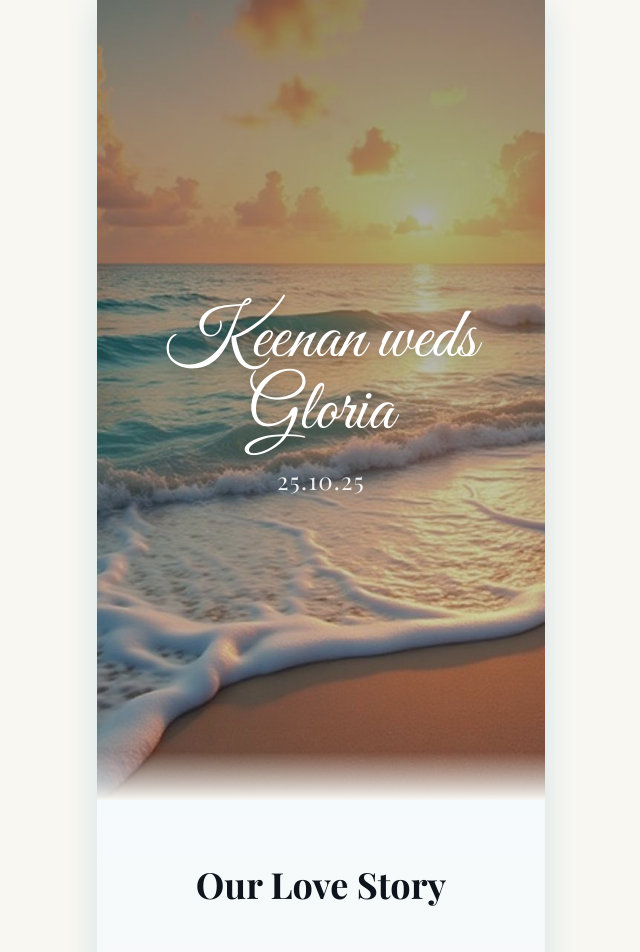
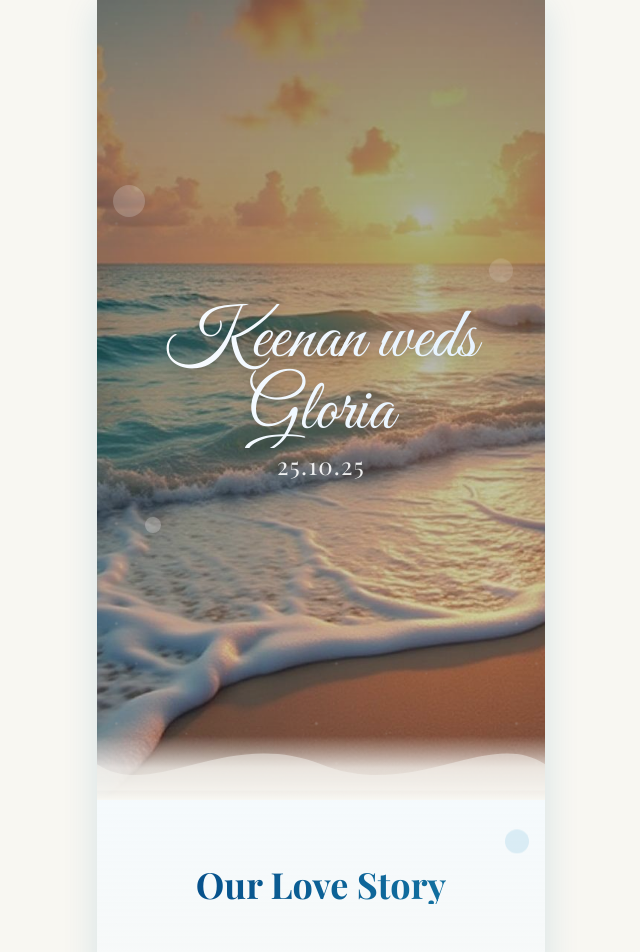
Before and after one commit to gloriacreator/ocean-whispers-invite, a React (Vite) app: page / in a window 1280 px wide. Shown: the top 952 px of the page, without its empty margins (319-959 px from the left). Built offline with nearby package versions, Linux system fonts and the light colour scheme; a web font is replaced by a local one.

Commit message:
Add more beach effects
Enhance the beach theme by adding more visual elements and effects to the wedding invitation.

```diff
--- a/src/components/wedding/Header.tsx
+++ b/src/components/wedding/Header.tsx
@@ -2,23 +2,41 @@ import beachBackground from '@/assets/beach-background.jpg';
 
 export const Header = () => {
   return (
-    <header className="relative h-screen bg-cover bg-center bg-no-repeat flex items-center justify-center"
+    <header className="relative h-screen bg-cover bg-center bg-no-repeat flex items-center justify-center beach-particles"
             style={{ backgroundImage: `url(${beachBackground})` }}>
-      {/* Overlay for text readability */}
+      {/* Overlay for text readability with enhanced beach gradient */}
       <div className="absolute inset-0 bg-gradient-overlay"></div>
+
+      {/* Floating wave elements */}
+      <div className="absolute top-1/4 left-4 w-8 h-8 rounded-full bg-white/20 animate-float" style={{animationDelay: '0s'}}></div>
+      <div className="absolute top-1/3 right-8 w-6 h-6 rounded-full bg-white/15 animate-float" style={{animationDelay: '1s'}}></div>
+      <div className="absolute bottom-1/3 left-12 w-4 h-4 rounded-full bg-white/25 animate-float" style={{animationDelay: '2s'}}></div>
+      <div className="absolute bottom-1/4 right-6 w-10 h-10 rounded-full bg-white/10 animate-wave" style={{animationDelay: '0.5s'}}></div>
 
       {/* Content */}
       <div className="relative z-10 text-center px-6 animate-fade-in">
-        <h1 className="font-great-vibes text-6xl md:text-7xl text-white mb-4 drop-shadow-lg">
+        <h1 className="font-great-vibes text-6xl md:text-7xl text-white mb-4 drop-shadow-lg animate-shimmer"
+            style={{
+              background: 'linear-gradient(90deg, #ffffff 0%, #e6f3ff 50%, #ffffff 100%)',
+              backgroundSize: '200% 100%',
+              WebkitBackgroundClip: 'text',
+              WebkitTextFillColor: 'transparent',
+              backgroundClip: 'text'
+            }}>
           Keenan weds Gloria
         </h1>
-        <p className="font-playfair text-xl md:text-2xl text-white/90 tracking-wider">
+        <p className="font-playfair text-xl md:text-2xl text-white/90 tracking-wider animate-float">
           25.10.25
         </p>
       </div>
 
-      {/* Decorative wave at bottom */}
-      <div className="absolute bottom-0 left-0 right-0 h-12 bg-gradient-to-t from-background to-transparent"></div>
+      {/* Enhanced decorative wave at bottom */}
+      <div className="absolute bottom-0 left-0 right-0 h-16 bg-gradient-to-t from-background via-background/80 to-transparent animate-wave">
+        <svg viewBox="0 0 1200 120" className="w-full h-full opacity-60">
+          <path d="m0,49.98C149.99,150 349.20,-50.00 599.74,49.98C850.27,149.98 1050.01,-50.00 1200.00,49.98L1200.00,120.00L0.00,120.00Z"
+                fill="hsl(var(--background))" opacity="0.8"/>
+        </svg>
+      </div>
     </header>
   );
 };
--- a/src/components/wedding/LoveStory.tsx
+++ b/src/components/wedding/LoveStory.tsx
@@ -57,12 +57,26 @@ export const LoveStory = () => {
   };
 
   return (
-    <section className="py-16 px-6 bg-gradient-beach">
-      <div className="text-center mb-12">
-        <h2 className="font-playfair text-4xl font-bold text-foreground mb-4">
+    <section className="py-16 px-6 bg-gradient-beach relative overflow-hidden">
+      {/* Beach particle overlay */}
+      <div className="absolute inset-0 beach-particles opacity-30"></div>
+
+      {/* Floating elements */}
+      <div className="absolute top-8 right-4 w-6 h-6 rounded-full bg-ocean-light/30 animate-float" style={{animationDelay: '1.5s'}}></div>
+      <div className="absolute bottom-12 left-8 w-4 h-4 rounded-full bg-sunset-coral/40 animate-wave" style={{animationDelay: '3s'}}></div>
+
+      <div className="text-center mb-12 relative z-10">
+        <h2 className="font-playfair text-4xl font-bold text-foreground mb-4 animate-shimmer"
+            style={{
+              background: 'linear-gradient(90deg, hsl(var(--ocean-deep)) 0%, hsl(var(--primary)) 50%, hsl(var(--ocean-deep)) 100%)',
+              backgroundSize: '200% 100%',
+              WebkitBackgroundClip: 'text',
+              WebkitTextFillColor: 'transparent',
+              backgroundClip: 'text'
+            }}>
           Our Love Story
         </h2>
-        <div className="w-20 h-1 bg-gradient-sunset mx-auto rounded-full"></div>
+        <div className="w-20 h-1 bg-gradient-sunset mx-auto rounded-full animate-wave"></div>
       </div>
 
       <div className="flex items-center justify-center gap-8 mb-8">
--- a/src/index.css
+++ b/src/index.css
@@ -147,6 +147,36 @@ All colors MUST be HSL for theming support.
     animation: romanticPulse 2s ease-in-out infinite;
   }
 
+  .animate-wave {
+    animation: wave 3s ease-in-out infinite;
+  }
+
+  .animate-float {
+    animation: float 4s ease-in-out infinite;
+  }
+
+  .animate-shimmer {
+    animation: shimmer 2s linear infinite;
+  }
+
+  .beach-particles::before {
+    content: '';
+    position: absolute;
+    top: 0;
+    left: 0;
+    right: 0;
+    bottom: 0;
+    background-image:
+      radial-gradient(2px 2px at 20px 30px, rgba(255,255,255,0.3), transparent),
+      radial-gradient(2px 2px at 40px 70px, rgba(255,255,255,0.2), transparent),
+      radial-gradient(1px 1px at 90px 40px, rgba(255,255,255,0.4), transparent),
+      radial-gradient(1px 1px at 130px 80px, rgba(255,255,255,0.3), transparent);
+    background-repeat: repeat;
+    background-size: 200px 100px;
+    animation: particles 15s ease-in-out infinite;
+    pointer-events: none;
+  }
+
   .text-gradient-ocean {
     background: var(--gradient-ocean);
     -webkit-background-clip: text;
@@ -214,3 +244,45 @@ All colors MUST be HSL for theming support.
     opacity: 0.8;
   }
 }
+
+@keyframes wave {
+  0%, 100% {
+    transform: translateY(0px) rotate(0deg);
+  }
+  50% {
+    transform: translateY(-10px) rotate(1deg);
+  }
+}
+
+@keyframes float {
+  0%, 100% {
+    transform: translateY(0px);
+  }
+  50% {
+    transform: translateY(-15px);
+  }
+}
+
+@keyframes shimmer {
+  0% {
+    background-position: -200% 0;
+  }
+  100% {
+    background-position: 200% 0;
+  }
+}
+
+@keyframes particles {
+  0%, 100% {
+    transform: translateY(0px) translateX(0px);
+  }
+  25% {
+    transform: translateY(-10px) translateX(5px);
+  }
+  50% {
+    transform: translateY(-5px) translateX(-3px);
+  }
+  75% {
+    transform: translateY(-15px) translateX(8px);
+  }
+}
```
